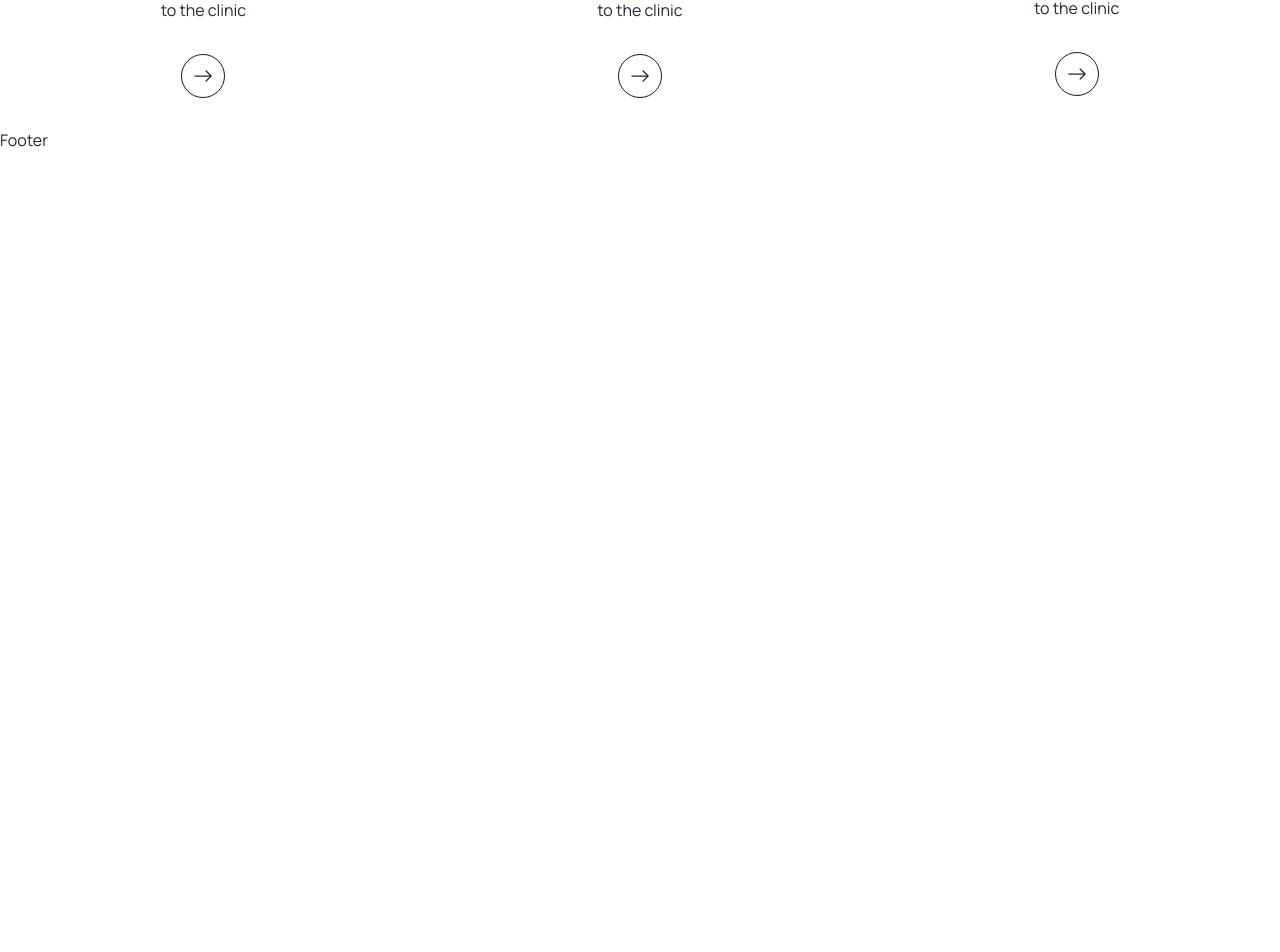
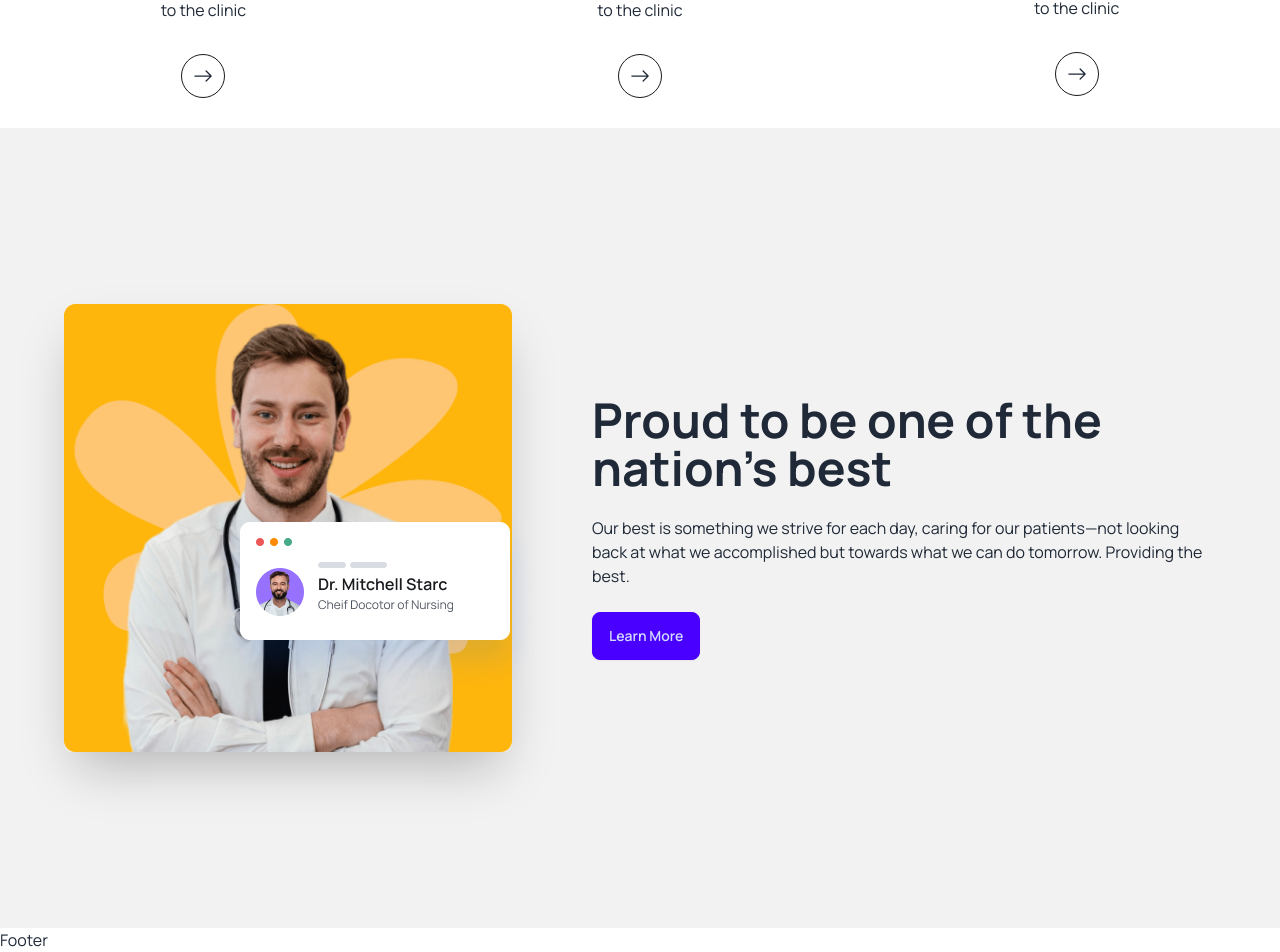
Before and after one commit to antim001/Doctor-Appointment-MERN-Project, a React (Vite) app in the folder frontend/: page / in a window 1280 px wide. Shown: the part 937-1889 px from the top of the page. Before the commit the page ends 1089 px from the top, so only its background shows below. Built offline with nearby package versions, Linux system fonts and the light colour scheme.

Commit message:
about part has added

```diff
--- /dev/null
+++ b/frontend/src/components/About.jsx
@@ -0,0 +1,36 @@
+import React from 'react';
+import { Link } from 'react-router-dom';
+import about from './../assets/image/about.png';
+import aboutcard from './../assets/image/aboutcard.png';
+
+const About = () => {
+  return (
+    <div className="hero bg-base-200 min-h-screen">
+      <div className="hero-content flex-col lg:flex-row lg:gap-20">
+        <div className="relative">
+          <img
+            src={about}
+            className="w-full sm:max-w-xs md:max-w-sm lg:max-w-md rounded-lg shadow-2xl"
+          />
+          <div>
+            <img
+              src={aboutcard}
+              alt=""
+              className='absolute left-20 top-20 sm:left-24 sm:top-44 md:left-28 md:top-28 lg:left-36 lg:top-52'
+            />
+          </div>
+        </div>
+        <div className='lg:w-1/2'>
+          <h1 className="text-5xl font-bold">Proud to be one of the nation's best</h1>
+          <p className="py-6">
+            Our best is something we strive for each day, caring for our patients—not looking back at what we accomplished but towards
+            what we can do tomorrow. Providing the best.
+          </p>
+          <button className="btn btn-primary">Learn More</button>
+        </div>
+      </div>
+    </div>
+  );
+}
+
+export default About;
--- a/frontend/src/components/Header/Header.jsx
+++ b/frontend/src/components/Header/Header.jsx
@@ -1,16 +1,16 @@
 import React from 'react'
-import {Link} from "react-router-dom"
+import { Link } from "react-router-dom"
+
 function Header() {
-    const navLinks=<>
+  const navLinks = <>
     <li><Link to='/'>Home</Link></li>
     <li><Link to='/doctor'>Doctor</Link></li>
     <li><Link to='/service'>Service</Link></li>
     <li><Link to='/contact'>Contact</Link></li>
+  </>
 
-    <li></li>
-    </>
   return (
-    <div className="navbar bg-base-100">
+    <div className="navbar bg-base-100 sticky top-0 z-50">
       <div className="navbar-start">
         <div className="dropdown">
           <div tabIndex={0} role="button" className="btn btn-ghost lg:hidden">
@@ -31,16 +31,13 @@ function Header() {
             tabIndex={0}
             className="menu menu-sm dropdown-content bg-base-100 rounded-box z-[1] mt-3 w-52 p-2 shadow">
             {navLinks}
-
           </ul>
         </div>
         <a className=" text-xl text-green-500 font-bold">E-Sheba</a>
       </div>
       <div className="navbar-center hidden lg:flex">
         <ul className="menu menu-horizontal px-1">
-
           {navLinks}
-
         </ul>
       </div>
       <div className="navbar-end or-2">
--- a/frontend/src/pages/Home.jsx
+++ b/frontend/src/pages/Home.jsx
@@ -1,11 +1,14 @@
 import React from 'react'
 import Banner from '../components/Banner/Banner.jsx'
 import Hero from '../components/Hero.jsx'
+import About from '../components/About.jsx'
 const Home = () => {
+
   return (
     <div>
      <Banner></Banner>
     <Hero></Hero>
+    <About></About>
     </div>
 
   )
```
Also changed, not shown: frontend/src/assets/image/about.png (added), frontend/src/assets/image/aboutcard.png (added). Lines whose indentation alone changed are shown as unchanged.
